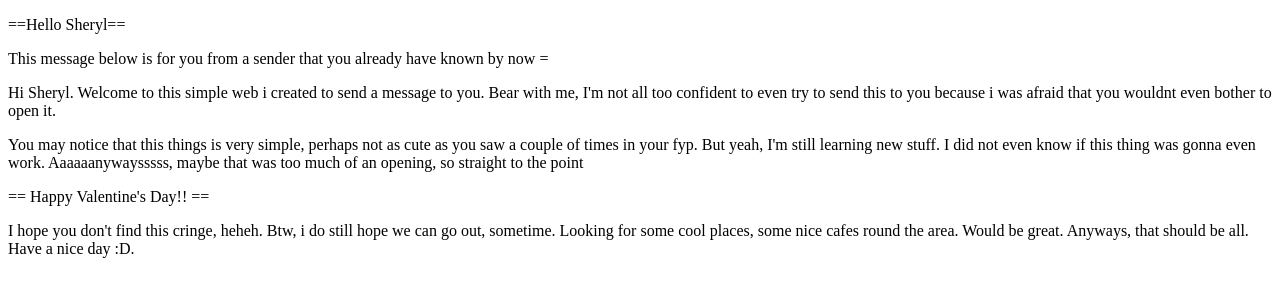
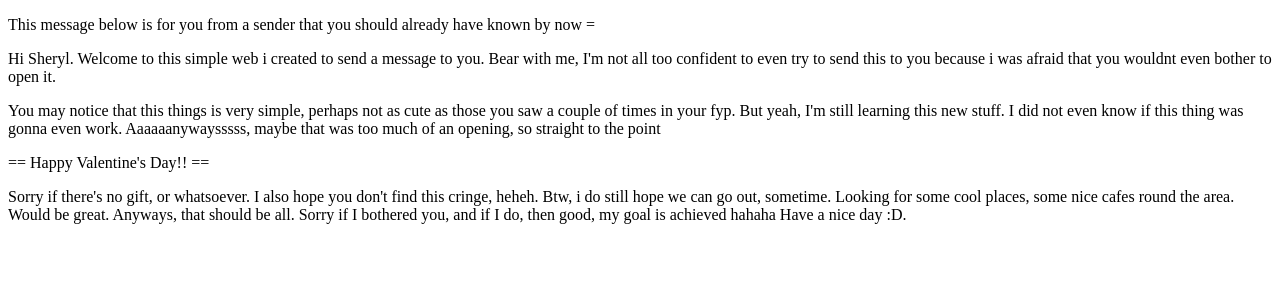
Before and after one commit to buatsheryl/buatsheryl.github.io, a plain HTML site: page index.html in a window 1280 px wide. Drawn offline with Linux system fonts and the light colour scheme.

Commit message:
Update index.html

```diff
--- a/index.html
+++ b/index.html
@@ -1,11 +1,10 @@
 <!DOCTYPE html>
 <html>
 <body>
-<p>==Hello Sheryl==</p>
-<p>This message below is for you from a sender that you already have known by now = </p>
+<p>This message below is for you from a sender that you should already have known by now = </p>
 <p>Hi Sheryl. Welcome to this simple web i created to send a message to you. Bear with me, I'm not all too confident to even try to send this to you because i was afraid that you wouldnt even bother to open it.</p>
-<p>You may notice that this things is very simple, perhaps not as cute as you saw a couple of times in your fyp. But yeah, I'm still learning new stuff. I did not even know if this thing was gonna even work. Aaaaaanywaysssss, maybe that was too much of an opening, so straight to the point</p>
+<p>You may notice that this things is very simple, perhaps not as cute as those you saw a couple of times in your fyp. But yeah, I'm still learning this new stuff. I did not even know if this thing was gonna even work. Aaaaaanywaysssss, maybe that was too much of an opening, so straight to the point</p>
 <p>== Happy Valentine's Day!! ==</p>
-<p>I hope you don't find this cringe, heheh. Btw, i do still hope we can go out, sometime. Looking for some cool places, some nice cafes round the area. Would be great. Anyways, that should be all. Have a nice day :D.<p/>
+<p>Sorry if there's no gift, or whatsoever. I also hope you don't find this cringe, heheh. Btw, i do still hope we can go out, sometime. Looking for some cool places, some nice cafes round the area. Would be great. Anyways, that should be all. Sorry if I bothered you, and if I do, then good, my goal is achieved hahaha Have a nice day :D.<p/>
 </body>
 </html>
```
